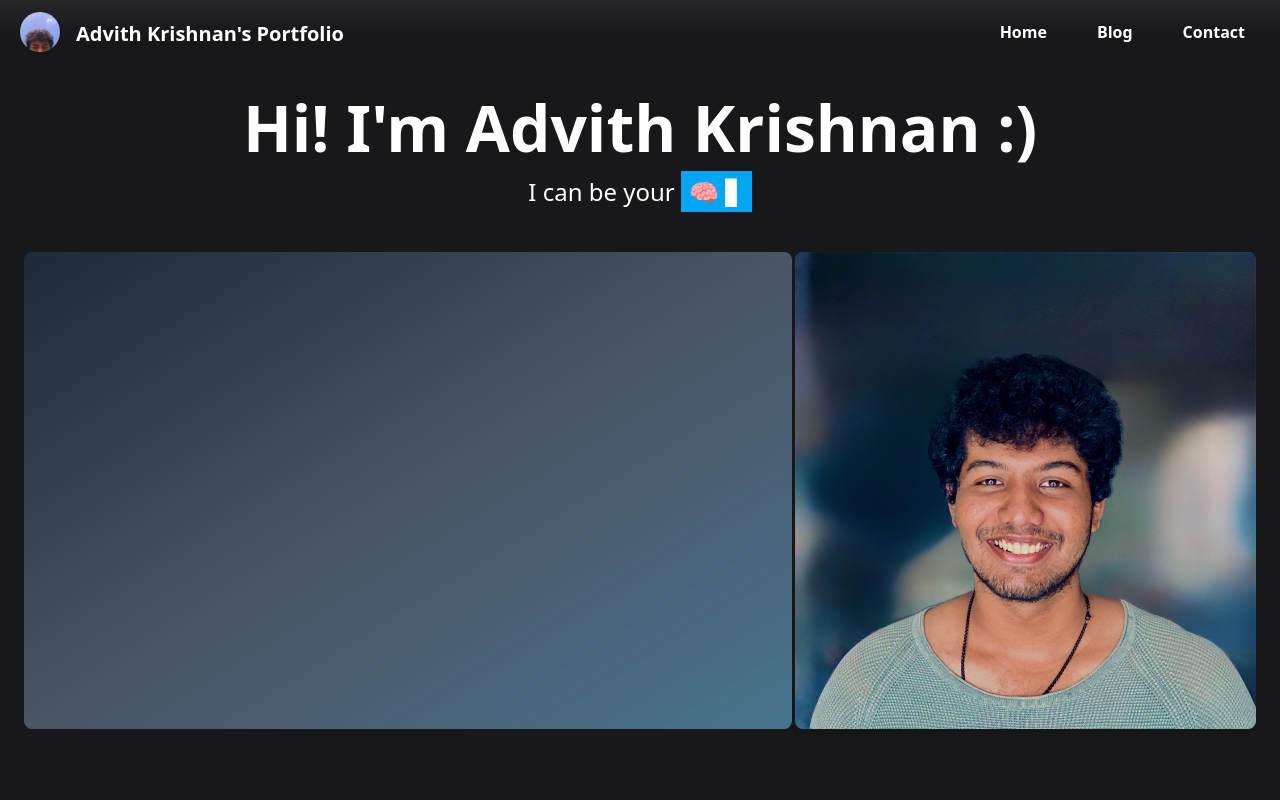
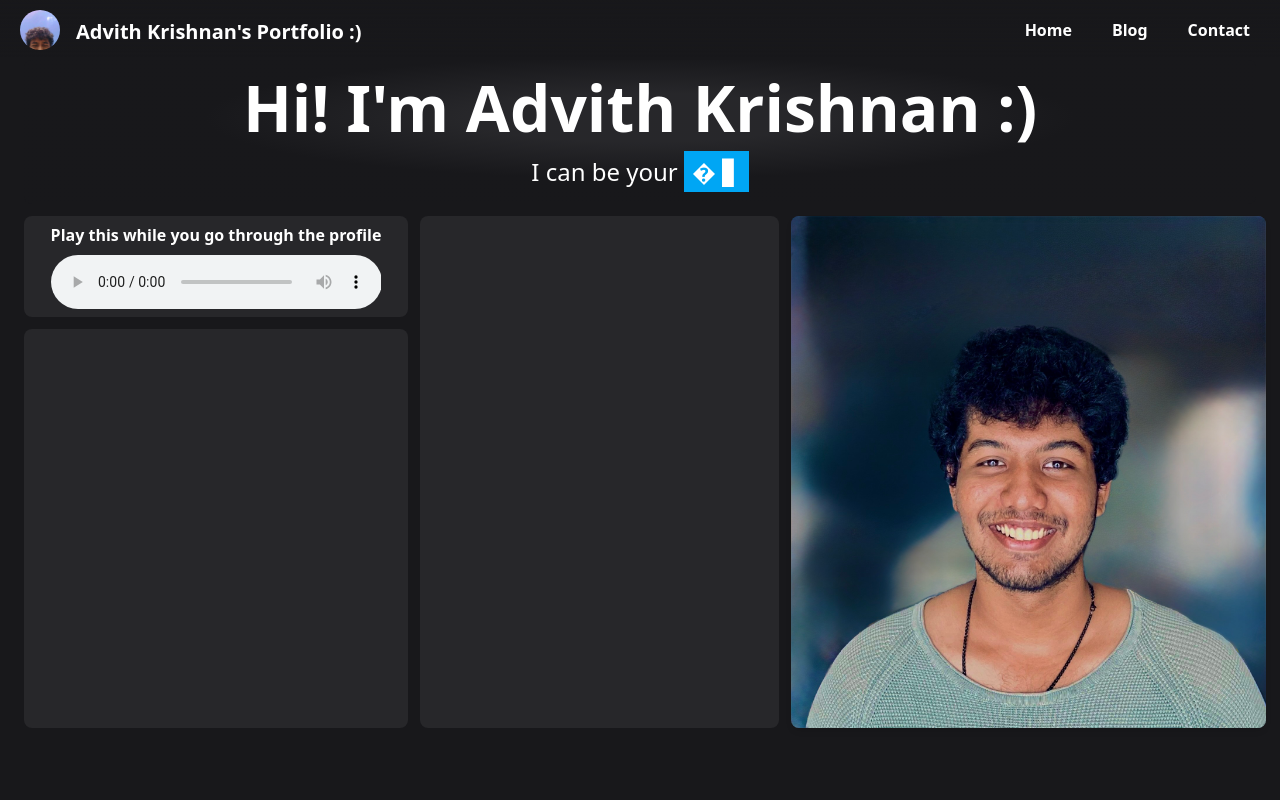
Before and after one commit to Diacod-I/actual-portfolio, an Astro site: page / in a window 1280 px wide. Shown: the top 800 px of the page. Built offline with nearby package versions, Linux system fonts and the light colour scheme; Astro itself is replaced by a stand-in of ours.

Commit message:
feat: change landing page cards structure pt. 2

```diff
--- a/src/components/Footer.astro
+++ b/src/components/Footer.astro
@@ -7,7 +7,7 @@ import '../styles/global.css'
         <a href="https://github.com/Diacod-I" target="_blank" class="text-sky-500 hover:text-sky-400">GitHub</a>
         <a href="https://linkedin.com/in/advithkrishnan" target="_blank" class="text-sky-500 hover:text-sky-400">LinkedIn</a>
         <a href="https://x.com/advith_krishnan" target="_blank" class="text-sky-500 hover:text-sky-400">Twitter</a>
-        <a href="/contact_me" class="text-sky-500 hover:text-sky-400">Contact Me</a>
+        <a href="/contact-me" class="text-sky-500 hover:text-sky-400">Contact Me</a>
     </div>
     <p class="text-gray-400 mt-4">&copy; 2025 Advith Krishnan. All rights reserved.</p>
 </footer>
--- a/src/components/Navbar.astro
+++ b/src/components/Navbar.astro
@@ -2,14 +2,14 @@
 import "../styles/global.css";
 ---
 
-<navbar class="navbar bg-linear-to-t/shorter from-zinc-900 from-50% to-zinc-800">
+<nav class="navbar bg-linear-to-t/shorter from-transparent from-5% to-zinc-900/50 sticky top-0 z-50">
     <div class="navbar-logo flex items-center gap-4">
-        <img src="/astro.jpg" alt="Astro Logo" class="navbar-logo"/>
-        <h2 class="text-xl font-bold text-white mt-1">Advith Krishnan's Portfolio</h2>
+        <img src="/astro.jpg" alt="Astro Logo" class="h-10 w-auto rounded-full" />
+        <h2 class="text-xl font-bold text-white mt-1">Advith Krishnan's Portfolio :)</h2>
     </div>
-    <ul class="navbar-li">
-        <li class="navbar-refs"><a href="/">Home</a></li>
-        <li class="navbar-refs"><a href="/blog">Blog</a></li>
-        <li class="navbar-refs"><a href="/contact_me">Contact</a></li>
+    <ul class="navbar-li flex gap-6">
+        <li class="navbar-refs"><a href="/" class="text-white hover:text-sky-400">Home</a></li>
+        <li class="navbar-refs"><a href="/blog" class="text-white hover:text-sky-400">Blog</a></li>
+        <li class="navbar-refs"><a href="/contact-me" class="text-white hover:text-sky-400">Contact</a></li>
     </ul>
-</navbar>
+</nav>
--- a/src/pages/index.astro
+++ b/src/pages/index.astro
@@ -16,7 +16,7 @@ const skills = ["Python", "TypeScript", "HTML", "CSS", "JavaScript", "C++", "C"]
 
 <Layout>
 <!-- Hero Section -->
-<div class="hero bg-zinc-900 text-white py-8 px-8 text-center rounded-lg mx-6 animate-fadeIn delay-1">
+<div class="hero bg-radial-[at_50%_40%] from-zinc-800 from-20% to-zinc-900 to-50% text-white py-4 px-4 text-center rounded-lg mx-6 animate-fadeIn delay-1">
     <h1 class="text-6xl font-semibold text-white text-center">Hi! I'm Advith Krishnan :)</h1>
     <p class="text-2xl font-medium text-gray-300 mt-4">
       I can be your <span id="role" class="text-white bg-sky-500 px-2 py-1"></span>
@@ -24,7 +24,7 @@ const skills = ["Python", "TypeScript", "HTML", "CSS", "JavaScript", "C++", "C"]
 </div>
 
 <script>
-	const roles = [" 🤖 AI/ML Engineer ", " 💻 Software Engineer ", " 🧠 AI Researcher ", " 🌐 Full Stack Engineer ", " 🎨 Designer ", " 🏖️ Freelance Developer ", " ✍️ Technical Writer "]
+	const roles = [" 🤖 AI/ML Engineer. ", " 💻 Software Engineer. ", " 🧠 AI Researcher. ", " 🌐 Full Stack Engineer. ", " 🔧 Hardware/Low-Level Engineer. ", " 🎨 Designer. ", " 🏖️ Freelance Developer. ", " ✍️ Technical Writer. ", " 🤝 Community Builder. "]
     let currentIndex = 0;
     let charIndex = 0;
     let isDeleting = false;
@@ -64,10 +64,29 @@ const skills = ["Python", "TypeScript", "HTML", "CSS", "JavaScript", "C++", "C"]
 
 <!-- Existing Cards Section -->
 <div id="cards" class="grid grid-cols-1 md:grid-cols-2 gap-2 mt-3 mx-6 animate-fadeIn delay-2">
-  <div class="bg-linear-to-br/shorter from-gray-800 via-gray-600 via-50% to-sky-300/50 p-6 rounded-lg w-[60vw] mr-auto flex items-center justify-center md-shadow">
-  </div>
-  <div class="bg-gray-800 rounded-lg shadow-md w-[36vw] ml-auto">
-    <img src="/Advith_Krishnan.jpg" alt="Advith Krishnan Profile" class="rounded-lg w-full h-full">
+  <div class="flex flex-row gap-3 mx-auto w-[97vw]">
+    <div class="flex flex-col h-[40vw] gap-y-3 mx-auto">
+      <!-- Top Card -->
+      <div class="bg-zinc-800 h-[8vw] w-[30vw] p-6 rounded-lg ml-auto flex items-center justify-center md-shadow transform transition-transform duration-300 hover:scale-105 overflow-hidden">
+        <div class="text-center">
+          <h2 class="text-white mb-2 font-semibold">Play this while you go through the profile</h2>
+          <audio controls class="w-full">
+            <source src="/path-to-your-audio-file.mp3" type="audio/mpeg">
+            Your browser does not support the audio element.
+          </audio>
+        </div>
+      </div>
+      <!-- Bottom Card -->
+      <div class="bg-zinc-800 h-[32vw] w-[30vw] p-6 rounded-lg ml-auto flex items-center justify-center md-shadow transform transition-transform duration-300 hover:scale-105">
+      </div>
+    </div>
+    <!-- Middle Card -->
+    <div class="bg-zinc-800 h-[40vw] w-[30vw] p-6 rounded-lg mr-auto flex items-center justify-center md-shadow transform transition-transform duration-300 hover:scale-105">
+    </div>
+    <!-- Image Card -->
+    <div class="bg-gray-800 rounded-lg shadow-md w-[40vw] h-[40vw] ml-auto transform transition-transform duration-300 hover:scale-105">
+      <img src="/Advith_Krishnan.jpg" alt="Advith Krishnan Profile" class="rounded-lg w-full h-full">
+    </div>
   </div>
 </div>
 
@@ -75,6 +94,6 @@ const skills = ["Python", "TypeScript", "HTML", "CSS", "JavaScript", "C++", "C"]
 <div class="bg-zinc-900 text-white py-12 px-8 text-center mt-12">
   <h2 class="text-2xl font-bold mb-4">Want to Collaborate?</h2>
   <p class="text-lg mb-6">Feel free to reach out to me for exciting projects or just to say hi!</p>
-  <a href="/contact_me" class="bg-sky-400 hover:bg-sky-300 text-white font-bold py-2 px-4 rounded">Contact Me</a>
+  <a href="/contact-me" class="bg-sky-400 hover:bg-sky-300 text-white font-bold py-2 px-4 rounded">Contact Me</a>
 </div>
 </Layout>
--- a/src/styles/global.css
+++ b/src/styles/global.css
@@ -25,7 +25,6 @@ a {
 }
 
 .navbar {
-    background-color: rgb(24, 24, 27);
     display: flex; /* Enables flexbox for alignment */
     justify-content: space-between; /* Space between logo and links */
     align-items: center; /* Aligns items vertically */
@@ -48,7 +47,7 @@ a {
 }
 
 .navbar-refs {
-    padding: 10px 15px;
+    padding: 5px 10px;
     border-radius: 5px; /* Adds rounded corners */
     text-align: center;
 }
--- a/tailwind.config.cjs
+++ b/tailwind.config.cjs
@@ -2,14 +2,10 @@ const { fontFamily } = require('tailwindcss/defaultTheme');
 
 module.exports = {
   content: [
-    './src/**/*.{astro,html,js,jsx,ts,tsx}', // Ensure all Astro files are scanned
+    './src/**/*.{astro,js,ts,jsx,tsx}', // Ensure all Astro files are scanned
   ],
   theme: {
-    extend: {
-      fontFamily: {
-        sans: ['Inter', ...fontFamily.sans],
-      },
-    },
+    extend: {},
   },
-  plugins: [require('tailwindcss-animate')],
+  plugins: [],
 };
```
Also changed, not shown: src/pages/contact-me.astro (renamed from src/pages/contact_me.astro).
